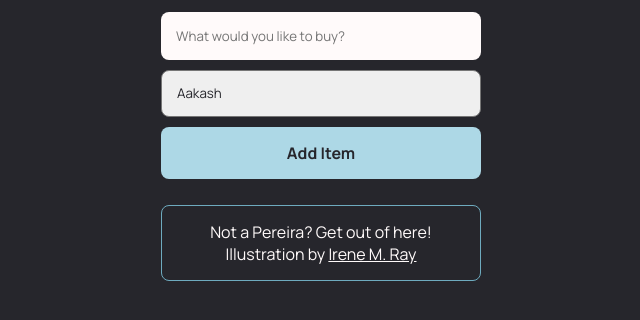
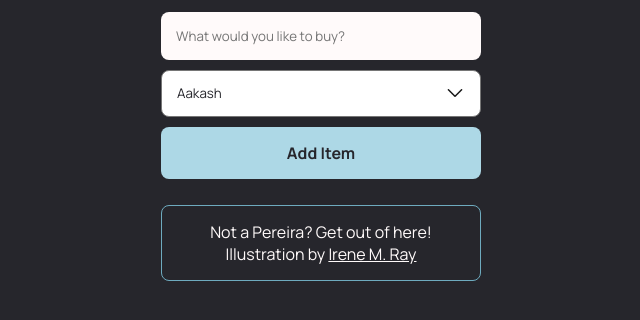
Before and after one commit to AakashPereira/Shopping-List-PWA, a plain HTML site: page index.html in a window 1280 px wide. Shown: the part 350-670 px from the top of the page, without its empty margins (319-959 px from the left). Drawn offline with Linux system fonts and the light colour scheme; no server answers; files whose address does not match are found by name.

Commit message:
Down arrow added for select
Down arrow added for select element

```diff
--- a/assets/css/main.css
+++ b/assets/css/main.css
@@ -35,7 +35,18 @@ input[type=text], select {
     font-family: inherit;
     width: 100%;
     box-sizing: border-box;
+
+}
+
+select {
     -webkit-appearance: none;
+    -moz-appearance: none;
+    appearance: none;
+    background: url("/assets/down-arrow.png") #FFF;
+    background-repeat: no-repeat;
+    background-position-x: 95%;
+    background-position-y: 50%;
+    background-size: 20px;
 }
 
 button {
```
Also changed, not shown: assets/down-arrow.png (added).
